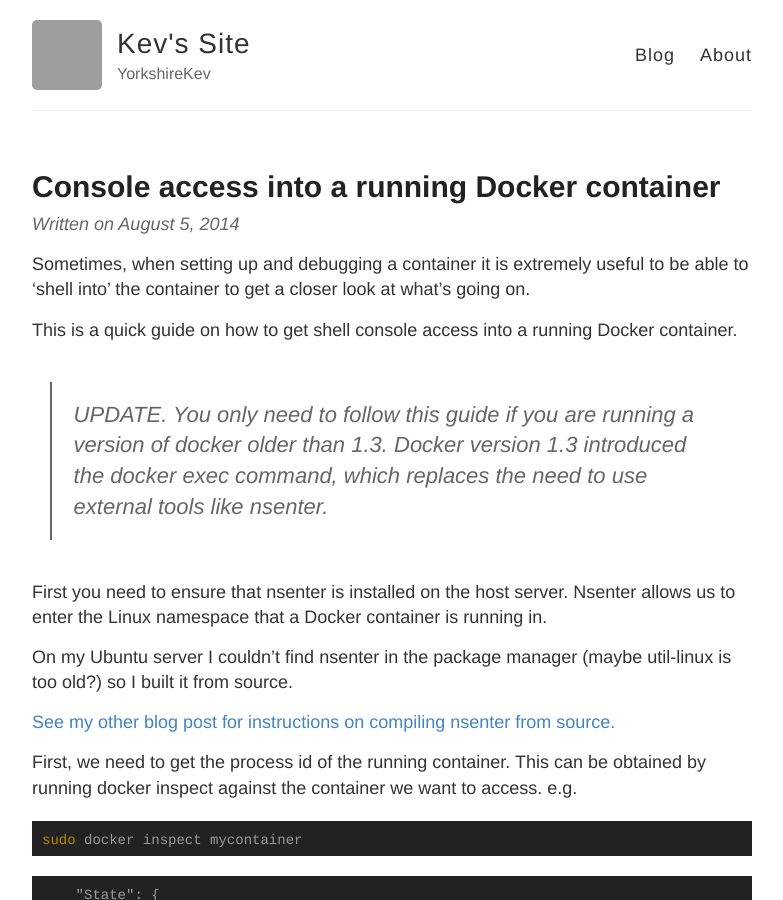
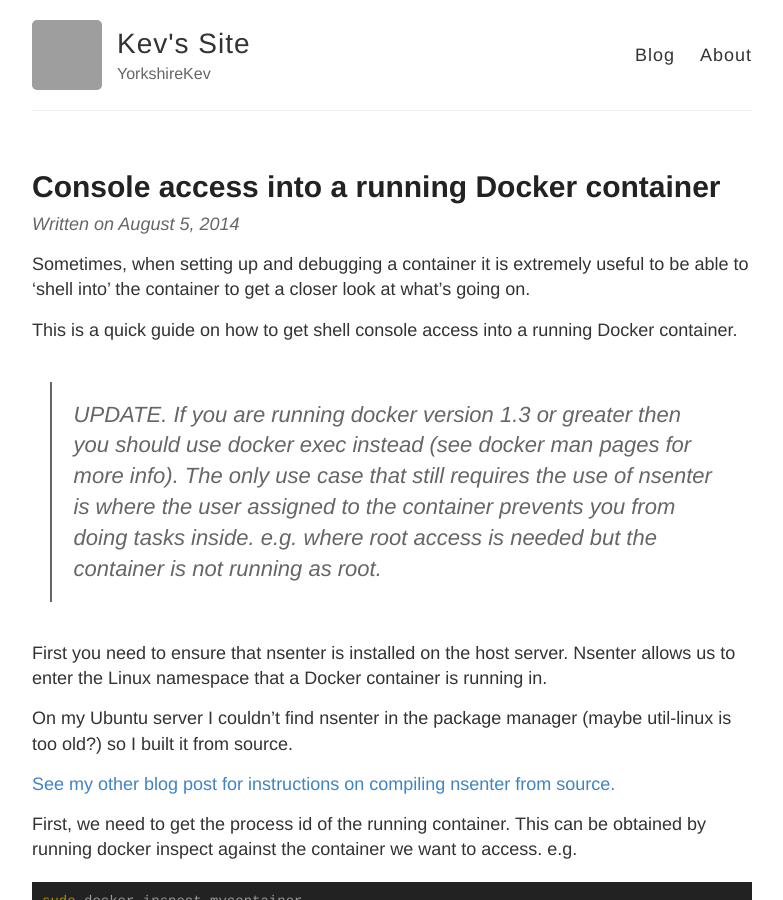
Before and after one commit to YorkshireKev/kevssite.com-jekyll-version, a Jekyll site: the page built from _posts/2014-08-05-console-access-into-a-running-docker-container.md, in a window 1280 px wide and 900 px high. Shown: the whole window, without its empty margins (248-1031 px from the left). Built offline with Jekyll 4.4.1, drawn with Linux system fonts in a browser that asks for light colours; comment, search, counter and statistics services are not loaded; grey boxes are pictures that could not be loaded.

Commit message:
Update the update

```diff
--- a/_posts/2014-08-05-console-access-into-a-running-docker-container.md
+++ b/_posts/2014-08-05-console-access-into-a-running-docker-container.md
@@ -17,7 +17,7 @@
 
 This is a quick guide on how to get shell console access into a running Docker container.
 
->UPDATE. You only need to follow this guide if you are running a version of docker older than 1.3. Docker version 1.3 introduced the docker exec command, which replaces the need to use external tools like nsenter.
+>UPDATE. If you are running docker version 1.3 or greater then you should use docker exec instead (see docker man pages for more info). The only use case that still requires the use of nsenter is where the user assigned to the container prevents you from doing tasks inside. e.g. where root access is needed but the container is not running as root.
 
 First you need to ensure that nsenter is installed on the host server. Nsenter allows us to enter the Linux namespace that a Docker container is running in.
 
@@ -49,7 +49,7 @@
 
 Where {PID} is the process ID taken from the above docker inspect output. e.g.
 {% highlight bash %}
-    sudo nsenter -m -u -p -n -i -t  4614
+    sudo nsenter -m -u -p -n -i -t  4614
 {% endhighlight %}
 
 You should now have a shell inside the container, and be able to stop & start programs, check out the filesystem, permissions and even install extra applications. Just remember that if you kill the program that the docker RUN command started then the container will exit.
```
